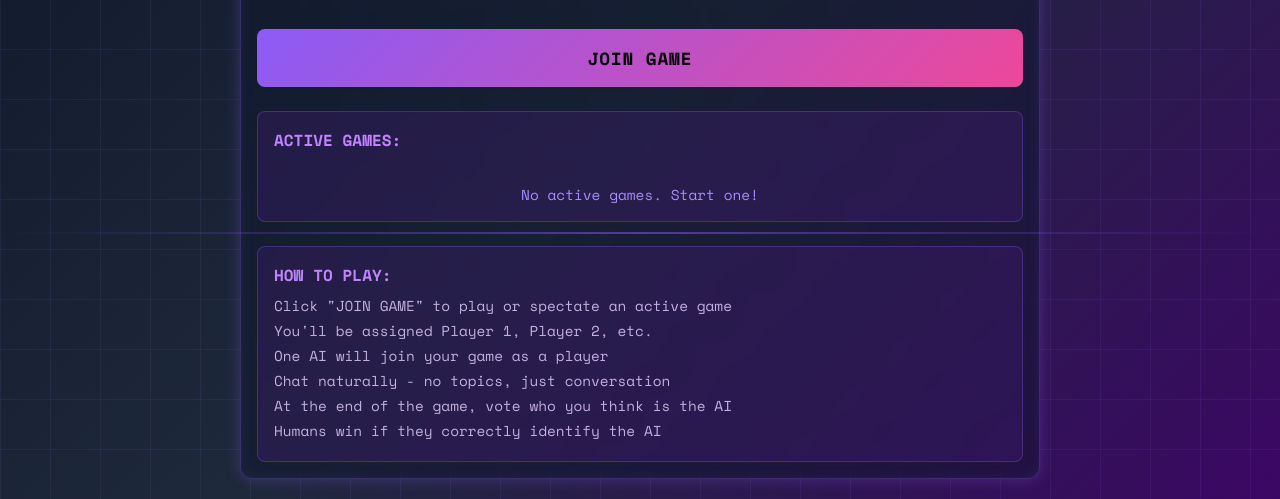
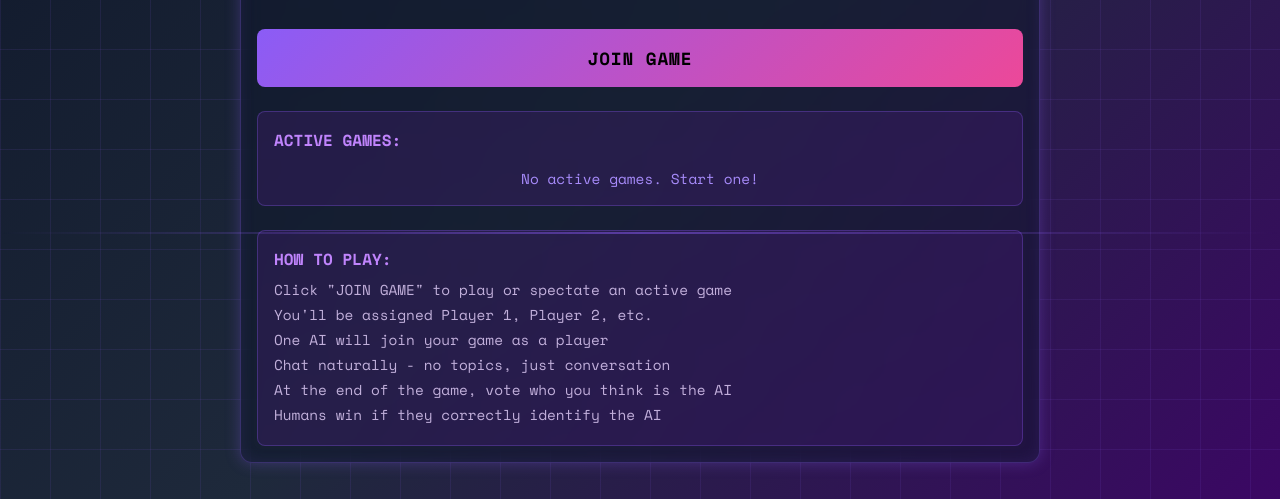
Before and after one commit to Greninja9257/Turing-Test, a website: page index.html in a window 1280 px wide. Shown: the part 301-800 px from the top of the page. Drawn offline with nearby package versions, Linux system fonts and the light colour scheme; no server answers.

Commit message:
fixed it :D

```diff
--- a/index.html
+++ b/index.html
@@ -69,7 +69,7 @@
         linear-gradient(90deg, rgba(139, 92, 246, 0.1) 1px, transparent 1px);
       background-size: 50px 50px;
       height: 100vh;
-      overflow-y: auto;
+      overflow: hidden;
       padding: 1rem;
     }
 
@@ -550,8 +550,8 @@
     }
 
     .games-browser {
-      margin-top: 2rem;
-      max-height: 400px;
+      margin-top: 1rem;
+      max-height: 300px;
       overflow-y: auto;
     }
 
```
